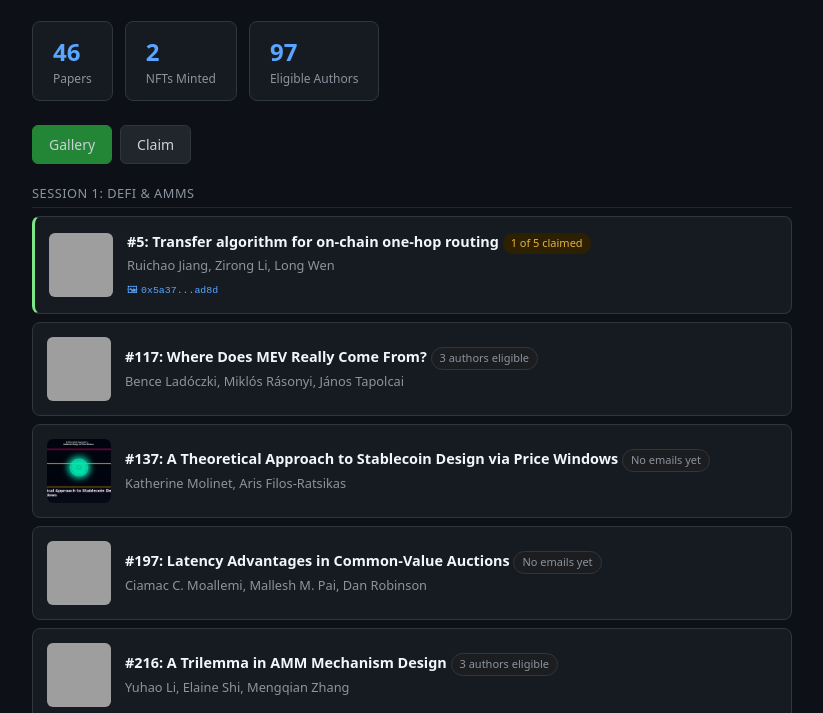
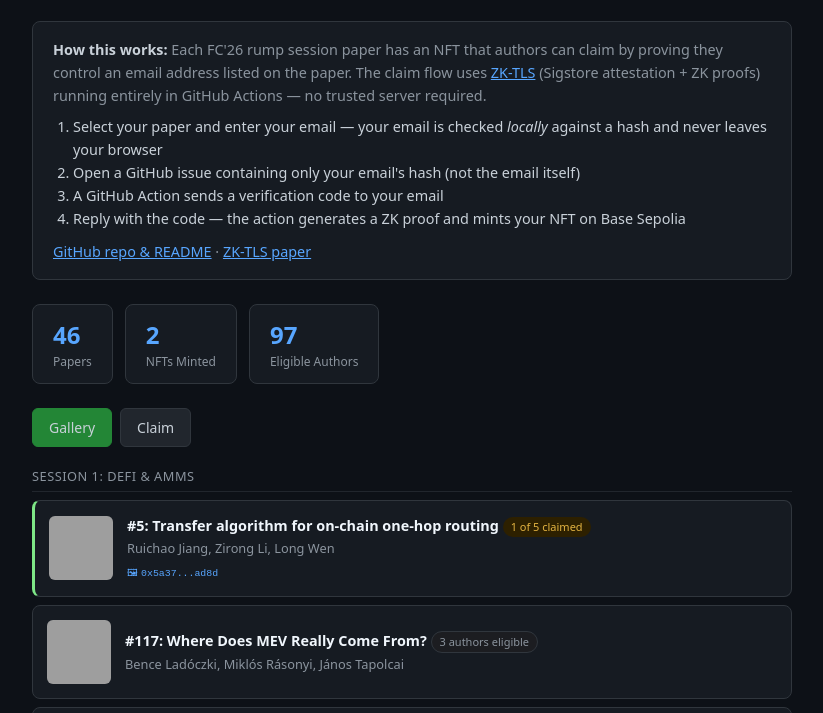
Before and after one commit to amiller/fc26-nfts, a plain HTML site: page index.html in a window 1280 px wide. Shown: the part 87-800 px from the top of the page, without its empty margins (228-1051 px from the left). Drawn offline with Linux system fonts and the light colour scheme; grey boxes are pictures that could not be loaded.

Commit message:
Add how-this-works section with ZK-TLS paper link
Co-Authored-By: Claude Opus 4.6 <noreply@anthropic.com>

```diff
--- a/index.html
+++ b/index.html
@@ -56,6 +56,21 @@ input:focus { outline: none; border-color: #58a6ff; }
 
 <h1>FC'26 Rump Session NFT</h1>
 <p class="subtitle">Unofficial paper author NFTs for FC 2026. Prove email authorship via ZK-TLS to claim yours.</p>
+
+<div style="background:#161b22; border:1px solid #30363d; border-radius:8px; padding:16px 20px; margin-bottom:24px; font-size:0.9em; color:#8b949e; line-height:1.6;">
+  <strong style="color:#c9d1d9;">How this works:</strong>
+  Each FC'26 rump session paper has an NFT that authors can claim by proving they control an email address listed on the paper.
+  The claim flow uses <a href="https://www.overleaf.com/read/vmwnhsrmbdgc#fd334b" style="color:#58a6ff">ZK-TLS</a> (Sigstore attestation + ZK proofs) running entirely in GitHub Actions — no trusted server required.
+  <ol style="margin:8px 0 0 20px; padding:0; color:#c9d1d9;">
+    <li>Select your paper and enter your email — your email is checked <em>locally</em> against a hash and never leaves your browser</li>
+    <li>Open a GitHub issue containing only your email's hash (not the email itself)</li>
+    <li>A GitHub Action sends a verification code to your email</li>
+    <li>Reply with the code — the action generates a ZK proof and mints your NFT on Base Sepolia</li>
+  </ol>
+  <div style="margin-top:10px;">
+    <a href="https://github.com/amiller/fc26-nfts" style="color:#58a6ff">GitHub repo & README</a> · <a href="https://www.overleaf.com/read/vmwnhsrmbdgc#fd334b" style="color:#58a6ff">ZK-TLS paper</a>
+  </div>
+</div>
 
 <div class="stats" id="stats"></div>
 
```
